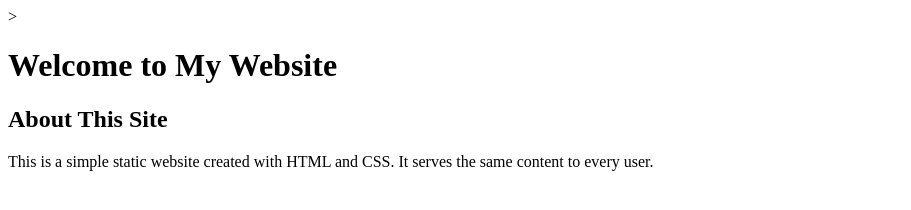
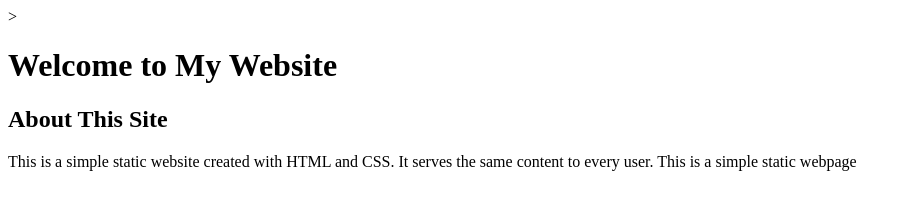
Before and after one commit to Bolaf428/static-webApp, a plain HTML site: page index.html in a window 1280 px wide. Shown: the whole page, without its empty margins (0-911 px from the left). Drawn offline with Linux system fonts and the light colour scheme.

Commit message:
Add some paragraph

```diff
--- a/index.html
+++ b/index.html
@@ -14,7 +14,7 @@
     <main>
         <section>
             <h2>About This Site</h2>
-            <p>This is a simple static website created with HTML and CSS. It serves the same content to every user.</p>
+            <p>This is a simple static website created with HTML and CSS. It serves the same content to every user. This is a simple static webpage</p>
         </section>
 
 
```
